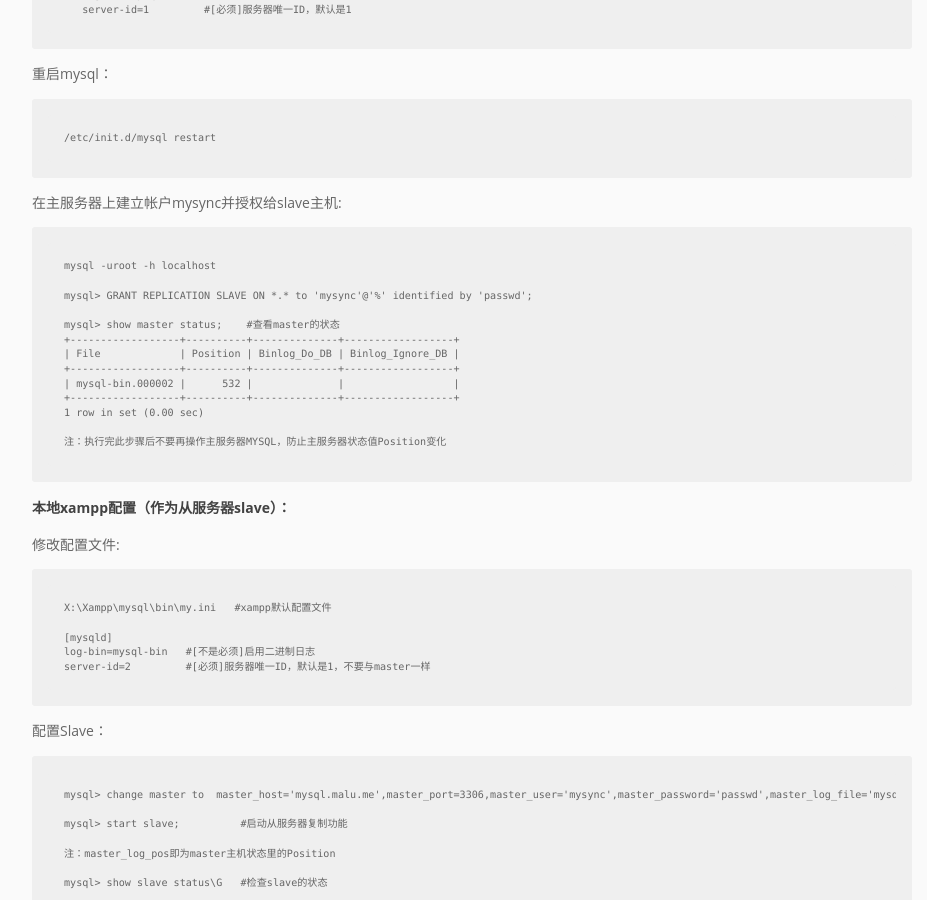
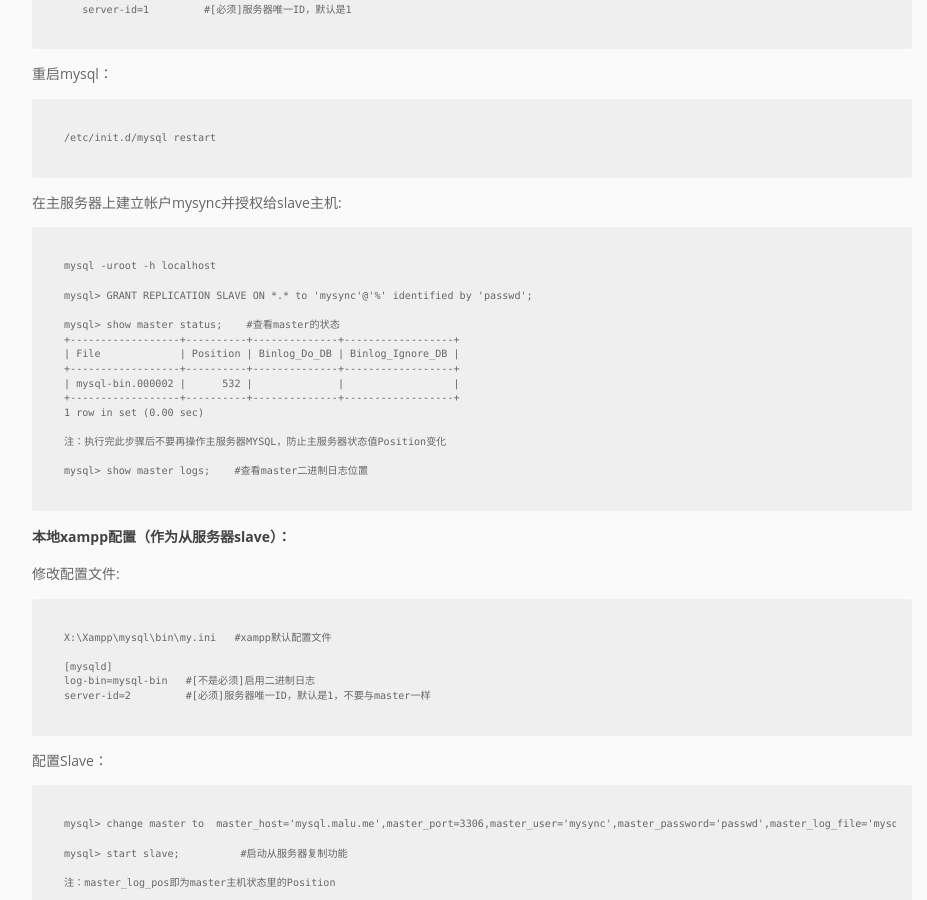
Before and after one commit to pingmalu/pingmalu.github.io, a Jekyll site: the page built from _posts/2016-11-15-MySQL线上与本地实时同步.md, in a window 1280 px wide and 900 px high, scrolled down 767 px. Shown: the whole window, without its empty margins (168-1095 px from the left). Built offline with Jekyll 4.4.1, drawn with Linux system fonts in a browser that asks for light colours; nearby versions of some CDN libraries.

Commit message:
'update'

```diff
--- a/_posts/2016-11-15-MySQL线上与本地实时同步.md
+++ b/_posts/2016-11-15-MySQL线上与本地实时同步.md
@@ -44,6 +44,8 @@ title:  "MySQL线上与本地实时同步"
 	1 row in set (0.00 sec)
 
 	注：执行完此步骤后不要再操作主服务器MYSQL，防止主服务器状态值Position变化
+
+	mysql> show master logs;    #查看master二进制日志位置
 
 ### 本地xampp配置（作为从服务器slave）：
 
```
